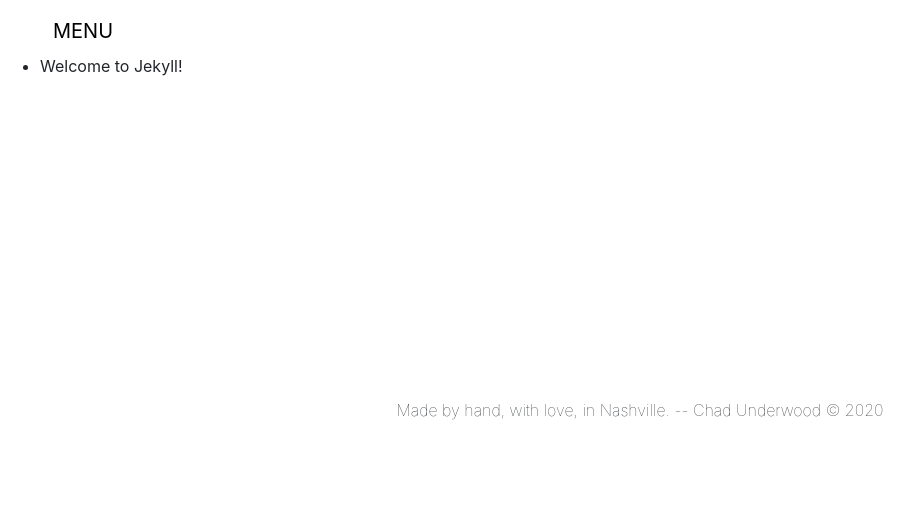
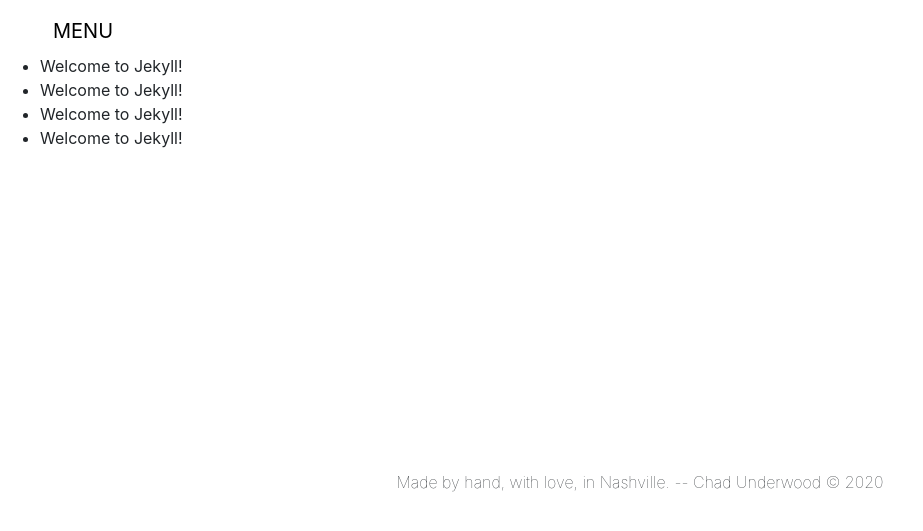
Before and after one commit to chadunderwood/chadunderwoodcom, a Jekyll site: the page built from blog.html, in a window 1280 px wide. Shown: the top 531 px of the page, without its empty margins (0-923 px from the left). Built offline with Jekyll 4.4.1, drawn with Linux system fonts in a browser that asks for light colours.

Commit message:
ver 1.3.19

```diff
--- /dev/null
+++ b/_posts/2013-09-12-test-post.md
@@ -0,0 +1,10 @@
+---
+layout: post
+title:  "Welcome to Jekyll!"
+---
+
+# Welcome
+
+**Hello world**, this is my first Jekyll blog post.
+
+I hope you like it!
--- /dev/null
+++ b/_posts/2014-09-12-test-post.md
@@ -0,0 +1,10 @@
+---
+layout: post
+title:  "Welcome to Jekyll!"
+---
+
+# Welcome
+
+**Hello world**, this is my first Jekyll blog post.
+
+I hope you like it!
--- /dev/null
+++ b/_posts/2015-09-12-test-post.md
@@ -0,0 +1,10 @@
+---
+layout: post
+title:  "Welcome to Jekyll!"
+---
+
+# Welcome
+
+**Hello world**, this is my first Jekyll blog post.
+
+I hope you like it!
--- a/blog.html
+++ b/blog.html
@@ -4,10 +4,16 @@ title: Blog
 ---
 
 <!-- Posts -->
-  <ul>
+  <div class=".container">
+  <div class="">
+
+
+<ul>
   {% for post in site.posts %}
     <li>
       <a href="{{ post.url }}">{{ post.title }}</a>
     </li>
   {% endfor %}
 </ul>
+  </div>
+  </div>
```
